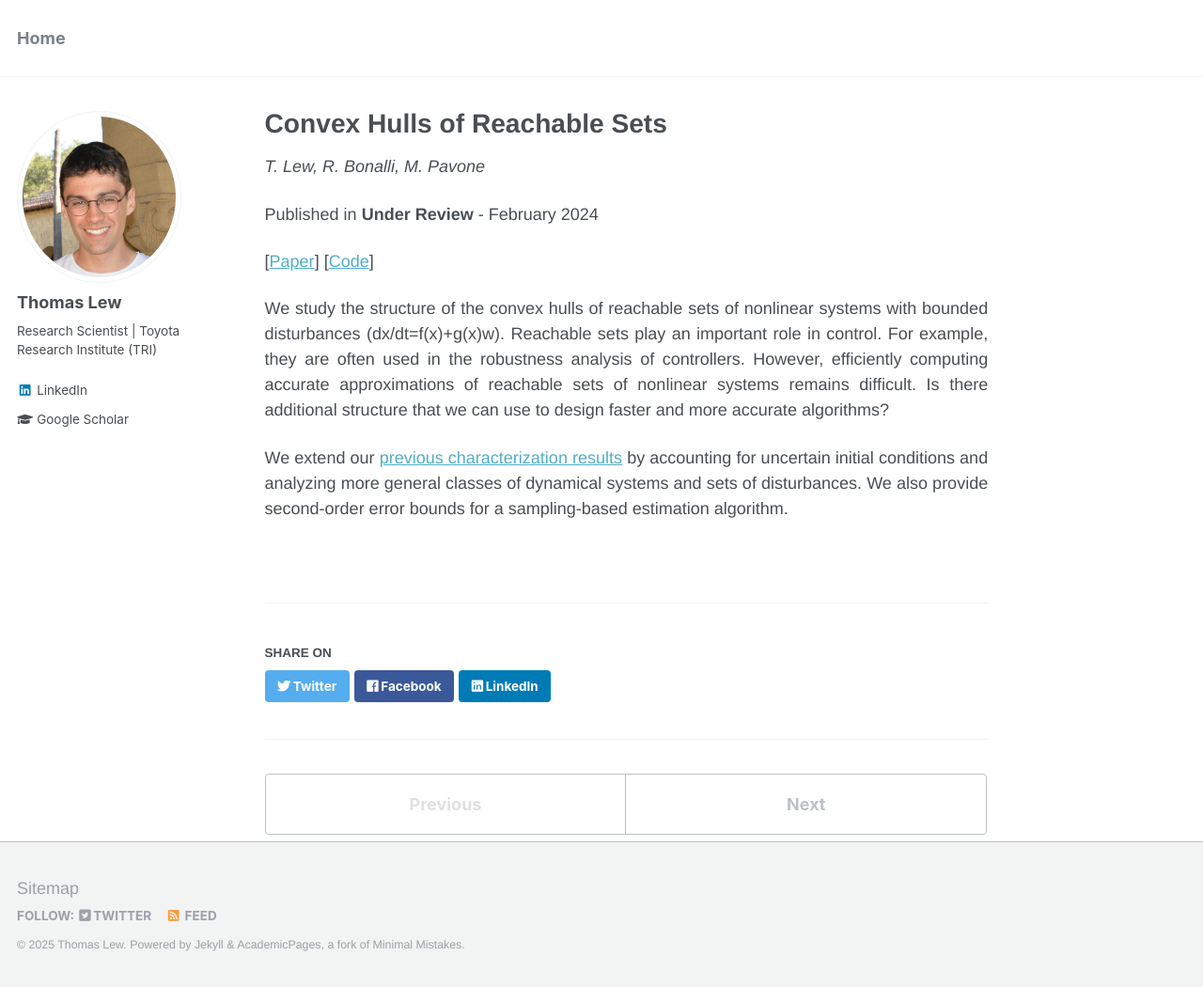
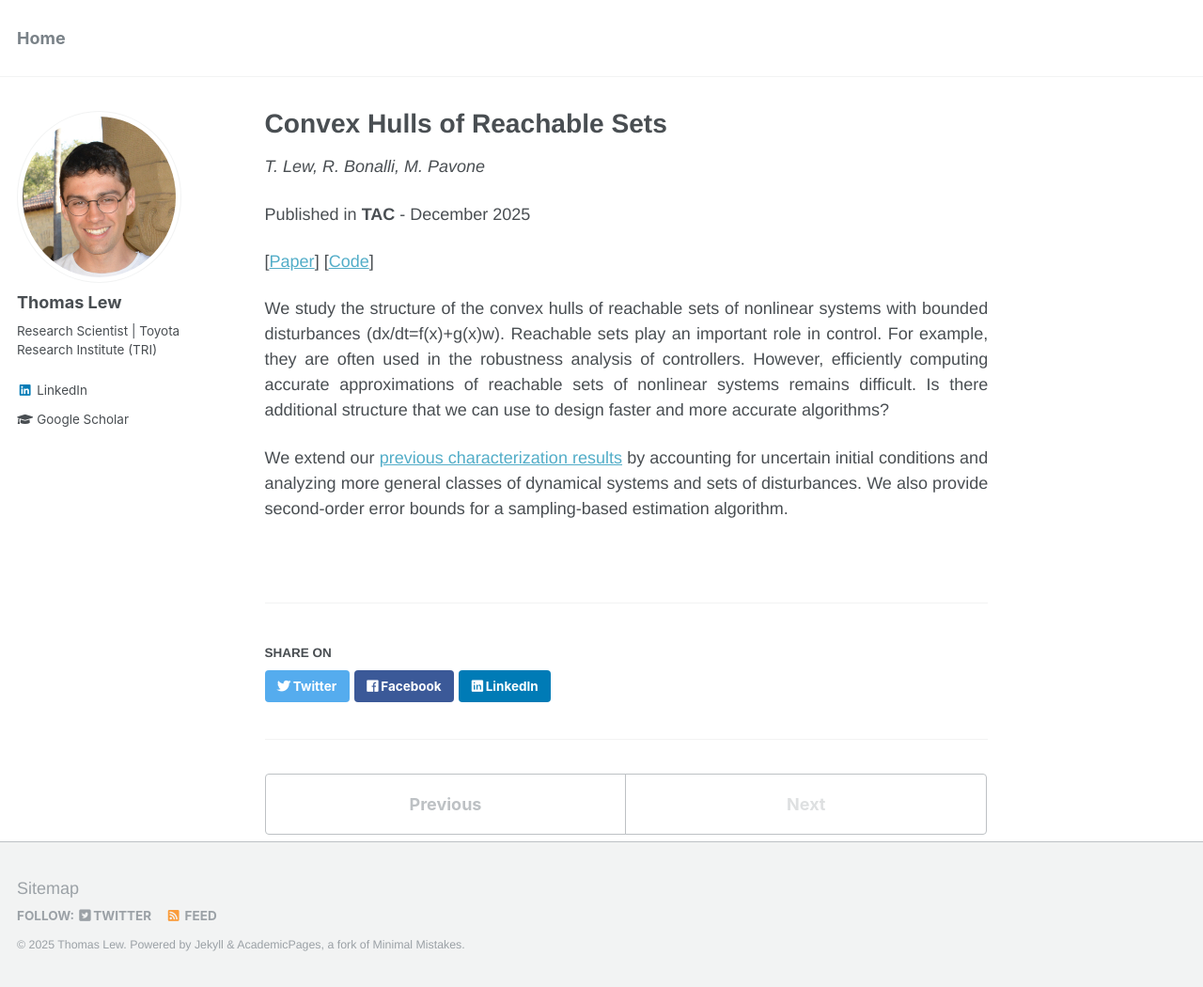
Before and after one commit to thomasjlew/thomasjlew.github.io, a Jekyll site: the page built from _publications/2025-12-01_convex_hulls_reachable_sets.md, in a window 1280 px wide and 1050 px high. Shown: the whole window at 94% size. Built offline with Jekyll 4.4.1, drawn with Linux system fonts in a browser that asks for light colours.

Commit message:
Convex hulls of reachable sets => IEEE TAC.

```diff
--- a/_preprints/2024-02-29_convex_hulls_reachable_sets.md
+++ b/_publications/2025-12-01_convex_hulls_reachable_sets.md
@@ -6,9 +6,10 @@ excerpt: '<br />
 [Project Page](/publication/convex_hulls_reachable_sets) /
 [Paper](https://arxiv.org/abs/2303.17674) /
 [Code](https://github.com/StanfordASL/chreach) - We study the structure of convex hulls of reachable sets of nonlinear systems (dx/dt=f(x)+g(x)w).'
-date: 2024-02-29
-venue: 'Under Review'
-# venuetype: "conference"
+date: 2025-12-01
+# venue: 'IEEE Transactions on Automatic Control'
+venue: 'TAC'
+venuetype: "journal"
 paperauthors: 'T. Lew, R. Bonalli, M. Pavone'
 thumbnail: "convex_hulls_reachable_sets.jpg"
 paperurl: 'https://arxiv.org/abs/2303.17674'
```
Also changed, not shown: _publications/2023-12-13_exact_characterization.md (+1 -1 lines).
